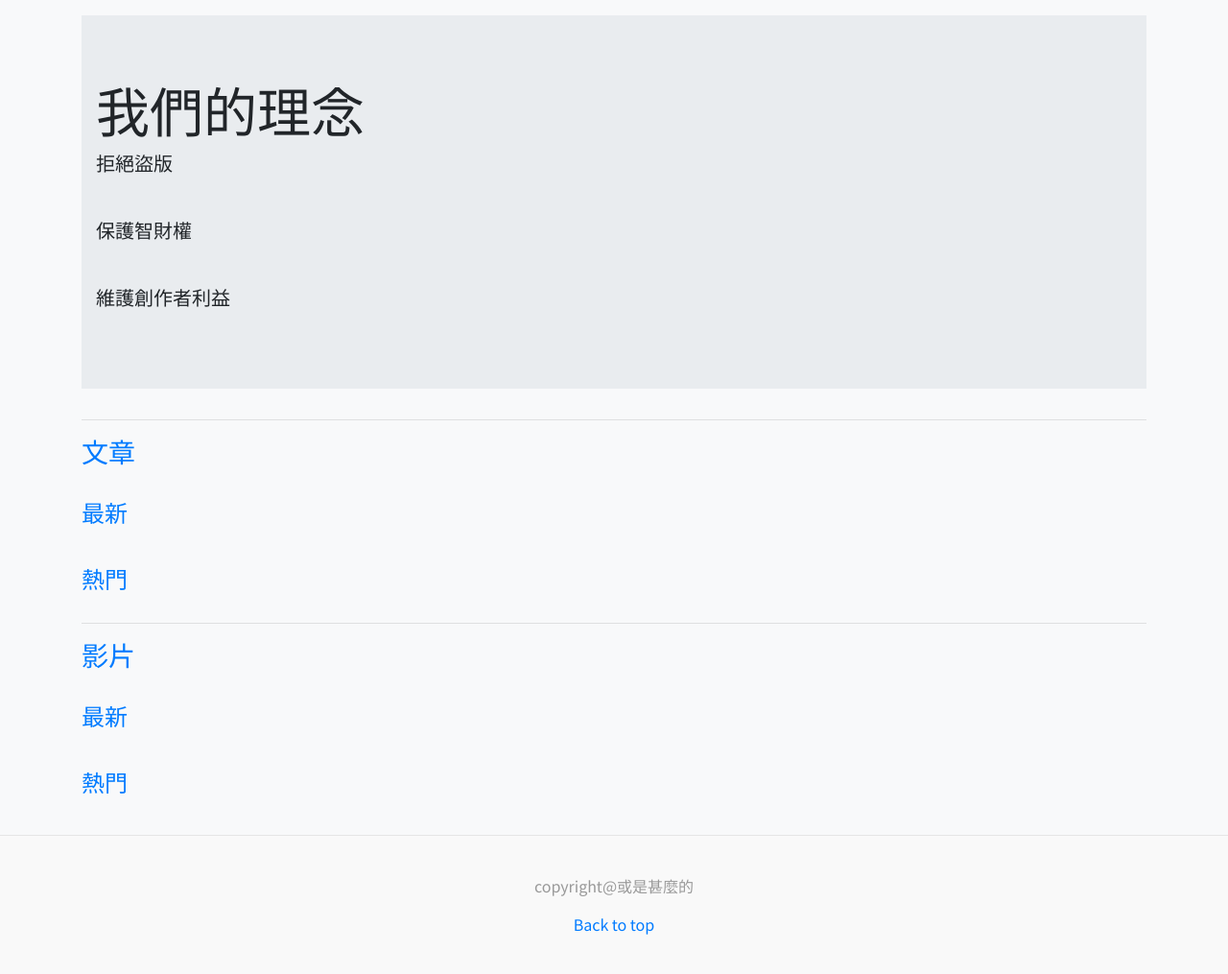
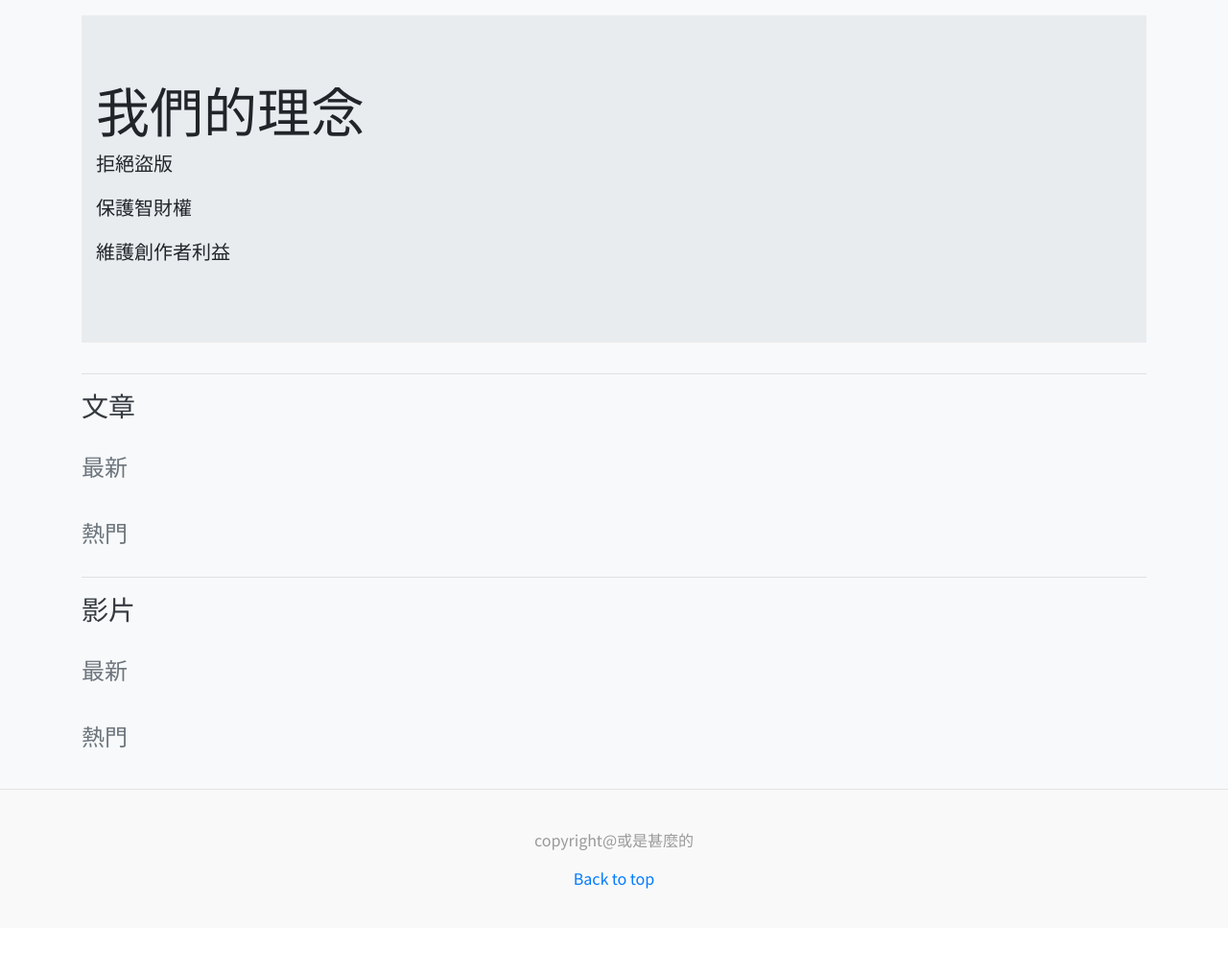
Before and after one commit to yuchingtw/Webpages_Development_Final_Project, a Django app: page / in a window 1280 px wide. Shown: the part 56-1071 px from the top of the page at 96% size. After the commit the page ends 982 px from the top, so only its background shows below. Run offline with Django 3.2, Linux system fonts and the light colour scheme; data that the repository does not hold is empty; some libraries are stand-ins or nearby versions.

Commit message:
index style

```diff
--- a/mysite/web/templates/index.html
+++ b/mysite/web/templates/index.html
@@ -100,9 +100,7 @@
       <div class="container">
         <h1 class="display-4">我們的理念</h1>
         <p class="lead">拒絕盜版</p>
-        <br>
         <p class="lead">保護智財權</p>
-        <br>
         <p class="lead">維護創作者利益</p>
       </div>
     </div>
@@ -111,13 +109,13 @@
 
     <div class="mt-3">
       <h3>
-        <a href="#">文章</a>
+        <a class="text-dark" href="#">文章</a>
       </h3>
 
       <br>
 
       <h4>
-        <a href="#">最新</a>
+        <a class="text-muted" href="#">最新</a>
       </h4>
 
       <div class="card-group mt-3">
@@ -138,7 +136,7 @@
       <br>
 
       <h4>
-        <a href="#">熱門</a>
+        <a class="text-muted" href="#">熱門</a>
       </h4>
 
       <div class="card-group mt-3">
@@ -161,13 +159,13 @@
 
     <div class="mt-3">
       <h3>
-        <a href="#">影片</a>
+        <a class="text-dark" href="#">影片</a>
       </h3>
 
       <br>
 
       <h4>
-        <a href="#">最新</a>
+        <a class="text-muted" href="#">最新</a>
       </h4>
 
       <div class="card-group mt-3">
@@ -178,7 +176,7 @@
             <img class="card-img-top" src="{{v.photo.url}}" alt="Card image cap">
           </a>
           <div class="card-body">
-            <a style="color:black;" href="/web/videoShow?q={{v.uvid}}">
+            <a href="/web/videoShow?q={{v.uvid}}">
               <h5 class="card-title">{{v.title}}</h5>
             </a>
           </div>
@@ -190,7 +188,7 @@
       <br>
 
       <h4>
-        <a href="#">熱門</a>
+        <a class="text-muted" href="#">熱門</a>
       </h4>
 
       <div class="card-group mt-3">
```
